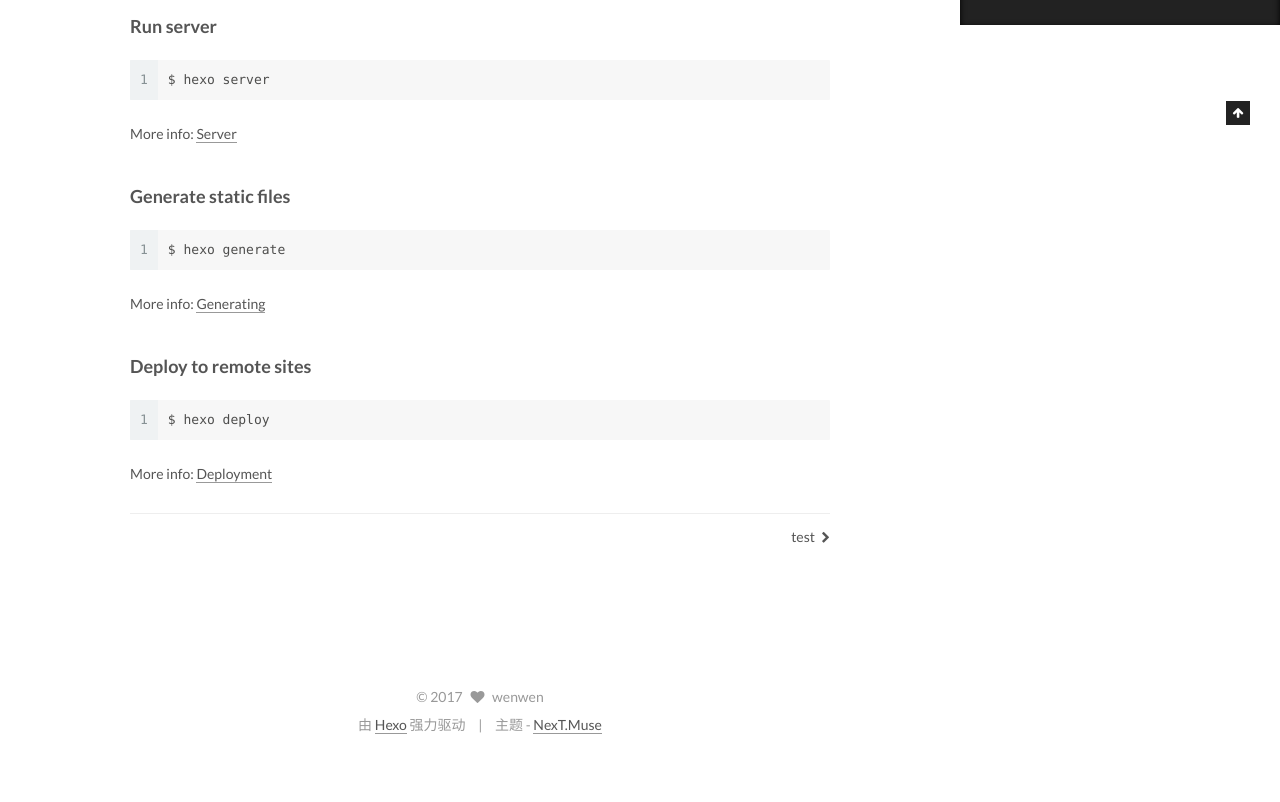
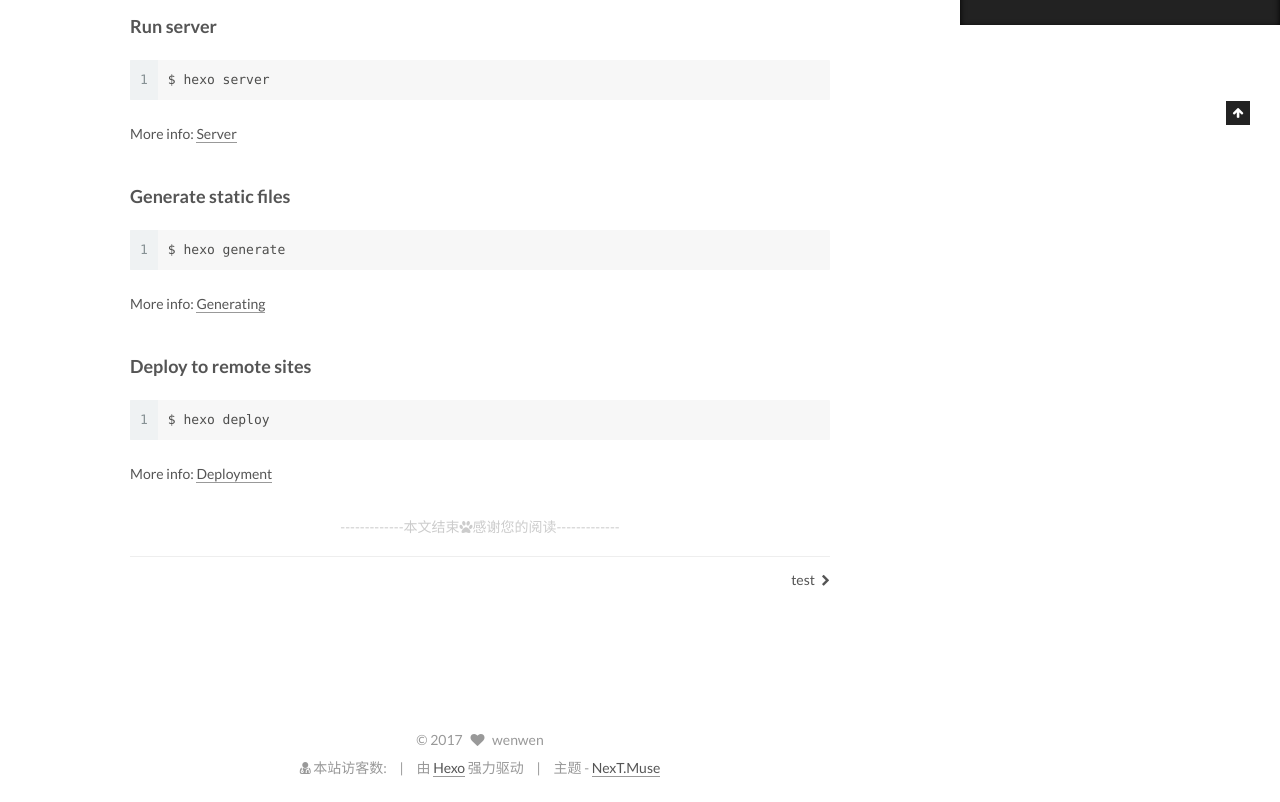
Before and after one commit to hellowenwen/hellowenwen.github.io, a plain HTML site: page 2017/06/29/hello-world/index.html in a window 1280 px wide. Shown: the part 775-1577 px from the top of the page. Before the commit the page ends 1534 px from the top, so only its background shows below. Drawn offline with Linux system fonts and the light colour scheme; some packages are replaced by stand-ins of ours; a script that the page names is missing.

Commit message:
Site updated: 2017-07-05 22:30:57

```diff
--- a/2017/06/29/hello-world/index.html
+++ b/2017/06/29/hello-world/index.html
@@ -368,7 +368,15 @@
 
 
     </div>
+<div>
 
+    <div>
+
+        <div style="text-align:center;color: #ccc;font-size:14px;">-------------本文结束<i class="fa fa-paw"></i>感谢您的阅读-------------</div>
+
+</div>
+
+</div>
     <div>
 
 
@@ -533,7 +541,8 @@
 
     <footer id="footer" class="footer">
       <div class="footer-inner">
-        <div class="copyright" >
+        <script async src="https://dn-lbstatics.qbox.me/busuanzi/2.3/busuanzi.pure.mini.js"></script>
+<div class="copyright" >
 
   &copy;
   <span itemprop="copyrightYear">2017</span>
@@ -544,6 +553,11 @@
 </div>
 
 
+<div class="powered-by">
+<i class="fa fa-user-md"></i><span id="busuanzi_container_site_uv">
+  本站访客数:<span id="busuanzi_value_site_uv"></span>
+</span>
+</div>
 <div class="powered-by">
   由 <a class="theme-link" href="https://hexo.io">Hexo</a> 强力驱动
 </div>
```
Also changed, not shown: 2017/06/29/test/index.html (+15 -1 lines), 404.html (+7 -1 lines), about/index.html (+7 -1 lines), archives/2017/06/index.html (+7 -1 lines), archives/2017/index.html (+7 -1 lines), archives/index.html (+7 -1 lines), categories/index.html (+7 -1 lines), index.html (+11 -1 lines), tags/index.html (+7 -1 lines), images/avatar.jpg.
